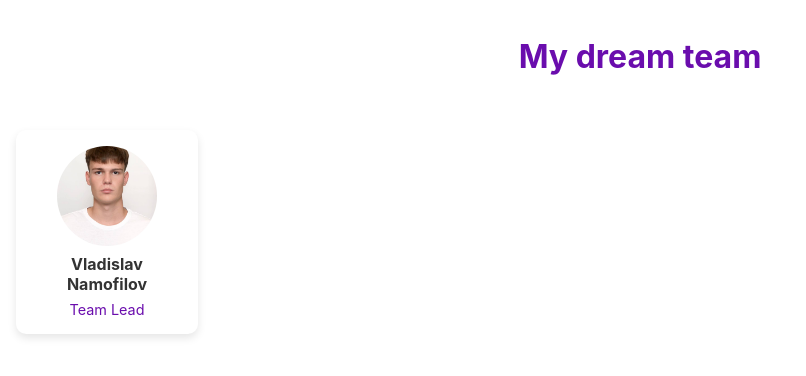
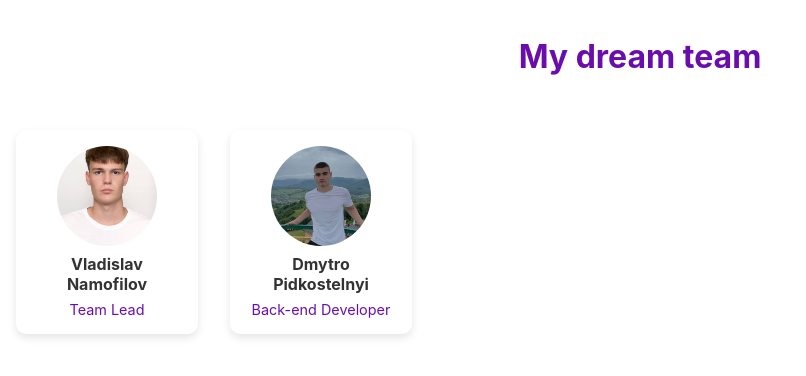
Before and after one commit to nam1kkk/MyDreamTeam, a React (Create React App) app: page / in a window 1280 px wide. Shown: the top 376 px of the page, without its empty margins (0-806 px from the left). Built offline with nearby package versions, Linux system fonts and the light colour scheme.

Commit message:
Back-end Developer card added

```diff
--- a/src/components/Body.js
+++ b/src/components/Body.js
@@ -16,6 +16,8 @@ const Body = () => {
   return (
     <main style={styles.body}>
       <Card name="Vladislav Namofilov" position="Team Lead" photo="/vladislavNamofilov.png" />
+      <Card name="Dmytro Pidkostelnyi" position="Back-end Developer" photo="/dmytroPidkostelnyi.png" />
+
     </main>
   );
 };
```
Also changed, not shown: public/dmytroPidkostelnyi.png (added).
